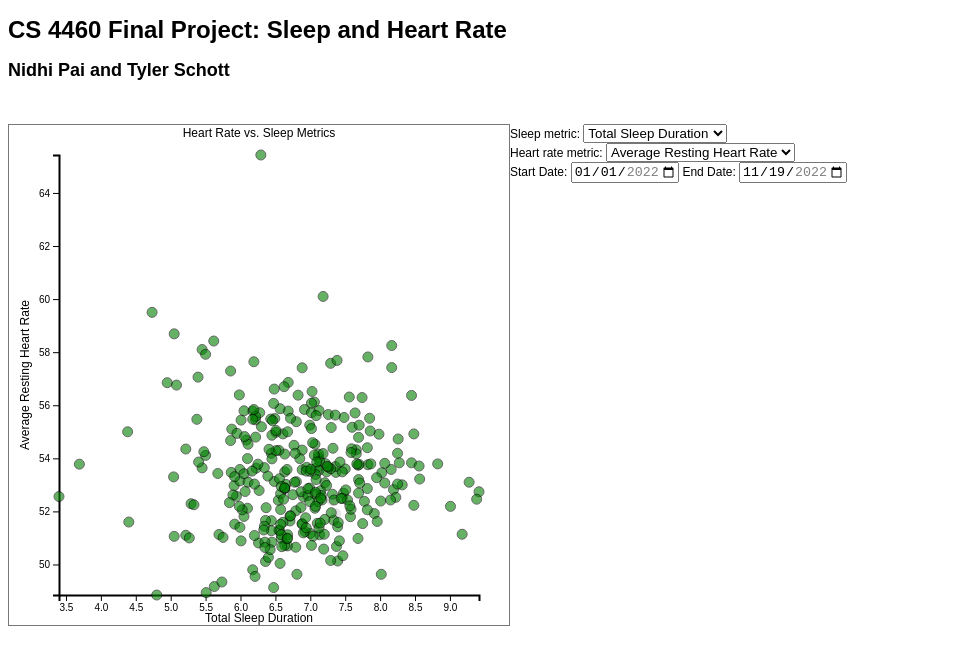
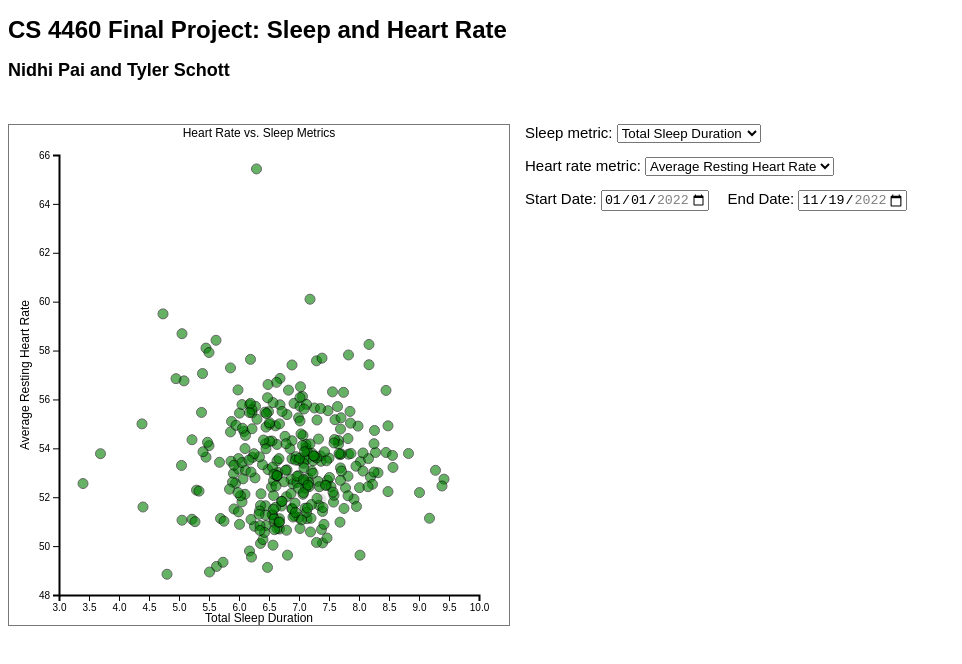
Before and after one commit to nidhipai/cs4460-final-project, a plain HTML site: page index.html in a window 1280 px wide. Shown: the whole page, without its empty margins (0-962 px from the left). Drawn offline with nearby package versions, Linux system fonts and the light colour scheme.

Commit message:
Tooltips and formatting

```diff
--- a/index.html
+++ b/index.html
@@ -12,8 +12,10 @@
         <h2>Nidhi Pai and Tyler Schott</h2>
    		<br />
    		<br />
+      <div>
         <svg id="chart" width="500" height="500" style="border: 1px solid #777;">
         </svg>
+      </div>
         <div>
             <label for="sleepSelect">Sleep metric: </label>
             <select class="custom-select" id="sleepSelect" onchange="onMetricChanged()">
@@ -23,12 +25,15 @@
               <option value="Bedtime End">Bedtime End</option>
             </select>
             <br>
+            <br>
             <label for="heartRateSelect">Heart rate metric: </label>
             <select class="custom-select" id="heartRateSelect" onchange="onMetricChanged()">
               <option selected value="Average Resting Heart Rate">Average Resting Heart Rate</option>
               <option value="Average HRV">Average HRV</option>
               <option value="Temperature Deviation (°C)">Temperature Deviation (°C)</option>
+              <option value="Respiratory Rate">Respiratory Rate</option>
             </select>
+            <br>
             <br>
             <label for="startDateSelect">Start Date: </label>
             <input type="date" id="startDateSelect" min="2022-01-01" value="2022-01-01" max="2022-11-19" onchange="onMetricChanged()">
--- a/main.js
+++ b/main.js
@@ -49,16 +49,18 @@ function initChart() {
         "Average Resting Heart Rate": d3.extent(data, function (row) { return row['Average Resting Heart Rate']; }),
         "Average HRV": d3.extent(data, function (row) { return row['Average HRV']; }),
         "Temperature Deviation (°C)": d3.extent(data, function (row) { return row['Temperature Deviation (°C)']; }),
+        "Respiratory Rate": d3.extent(data, function (row) { return row['Respiratory Rate']; }),
     }
     scales = {
-        "Total Sleep Duration": d3.scaleLinear().domain(extents["Total Sleep Duration"]).range([50, 470]),
-        "REM Sleep Duration": d3.scaleLinear().domain(extents["REM Sleep Duration"]).range([50, 470]),
+        "Total Sleep Duration": d3.scaleLinear().domain([3, 10]).range([50, 470]),
+        "REM Sleep Duration": d3.scaleLinear().domain([0.2, 2.4]).range([50, 470]),
         "Bedtime Start": d3.scaleLinear().domain([-3, 6]).range([50, 470]),
         "Bedtime End": d3.scaleLinear().domain([5, 14]).range([50, 470]),
 
-        "Average Resting Heart Rate": d3.scaleLinear().domain(extents["Average Resting Heart Rate"]).range([470, 30]),
-        "Average HRV": d3.scaleLinear().domain(extents["Average HRV"]).range([470, 30]),
-        "Temperature Deviation (°C)": d3.scaleLinear().domain([-1, 1.5]).range([470, 30])
+        "Average Resting Heart Rate": d3.scaleLinear().domain([48, 66]).range([470, 30]),
+        "Average HRV": d3.scaleLinear().domain([40, 76]).range([470, 30]),
+        "Temperature Deviation (°C)": d3.scaleLinear().domain([-0.7, 1.5]).range([470, 30]),
+        "Respiratory Rate": d3.scaleLinear().domain([11, 14]).range([470, 30]),
     }
     titles = {
         "Total Sleep Duration": "Total Sleep Duration",
@@ -68,7 +70,8 @@ function initChart() {
 
         "Average Resting Heart Rate": "Average Resting Heart Rate",
         "Average HRV": "Average HRV",
-        "Temperature Deviation (°C)": "Temperature Deviation (°C)"
+        "Temperature Deviation (°C)": "Temperature Deviation (°C)",
+        "Respiratory Rate": "Respiratory Rate",
     }
 
     var chart = d3.select('svg');
@@ -136,12 +139,12 @@ function initChart() {
         .style("visibility", "hidden")
 
     tooltip_rect = tooltip
-    .append('rect')
-    .attr('width', 160)
-    .attr('height', 100)
-    .attr('stroke', 'black')
-    .attr('fill', 'lightgray')
-    .attr('opacity', '0.75')
+        .append('rect')
+        .attr('width', 200)
+        .attr('height', 90)
+        .attr('stroke', 'black')
+        .attr('fill', 'lightgray')
+        .attr('opacity', '0.85')
     // .style("visibility", "hidden") //starts off hidden
 
     var tooltip_text = tooltip
@@ -149,11 +152,18 @@ function initChart() {
 
     var tooltip_date = tooltip_text
         .append("tspan")
-        // .text("Test")
 
     var tooltip_sleep_metric = tooltip_text
         .append("tspan")
-        // .text("Another Test")
+
+    var tooltip_hr_metric = tooltip_text
+        .append("tspan")
+
+    var tooltip_steps = tooltip_text
+        .append("tspan")
+
+    var tooltip_sleep_score = tooltip_text
+        .append("tspan")
 
     // clicking a circle
     chart.on("click", function() {
@@ -168,7 +178,7 @@ function initChart() {
                 .attr('x', d3.select(d3.event.target).attr("cx"))
                 .attr('y', d3.select(d3.event.target).attr("cy"))
 
-            formatTooltipText(d3.select(d3.event.target).data()[0], tooltip_date, tooltip_sleep_metric)
+            formatTooltipText(d3.select(d3.event.target).data()[0], tooltip_date, tooltip_sleep_metric, tooltip_hr_metric, tooltip_steps, tooltip_sleep_score)
 
             tooltip_text.selectAll("tspan")
                 .attr("x", 12 + parseInt(d3.select(d3.event.target).attr("cx")))
@@ -233,23 +243,24 @@ function updateChart() {
             .text(formatTooltipText(selected_circle.data()[0]["Date"]));
         formatTooltipText(selected_circle.data()[0], tooltip_date, tooltip_sleep_metric);
     }
-
-    // function formatTooltipText(data) {
-    //     tooltip_date
-    //         .text(data["Date"])
-
-    //     tooltip_sleep_metric
-    //         .text(sleepMetric + ": " + data[sleepMetric])
-    // }
 }
 
 // format text for tooltip
-function formatTooltipText(data, tooltip_date, tooltip_sleep_metric) {
+function formatTooltipText(data, tooltip_date, tooltip_sleep_metric, tooltip_hr_metric, tooltip_steps, tooltip_sleep_score) {
     tooltip_date
         .text(data["Date"])
 
     tooltip_sleep_metric
         .text(sleepMetric + ": " + parseFloat(data[sleepMetric]).toFixed(2))
+
+    tooltip_hr_metric
+        .text(heartRateMetric + ": " + parseFloat(data[heartRateMetric]).toFixed(2))
+
+    tooltip_steps
+        .text("Steps: " + data["Steps"])
+
+    tooltip_sleep_score
+        .text("Proprietary Sleep Score: " + data["Sleep Score"])
 }
 
 // event handler for changing the metrics with the drop down
--- a/style.css
+++ b/style.css
@@ -1,5 +1,10 @@
 body {
   font: 12px sans-serif;
+}
+
+label {
+    font-size: 15px;
+    margin-left: 15px;
 }
 
 .tick > line {
```
